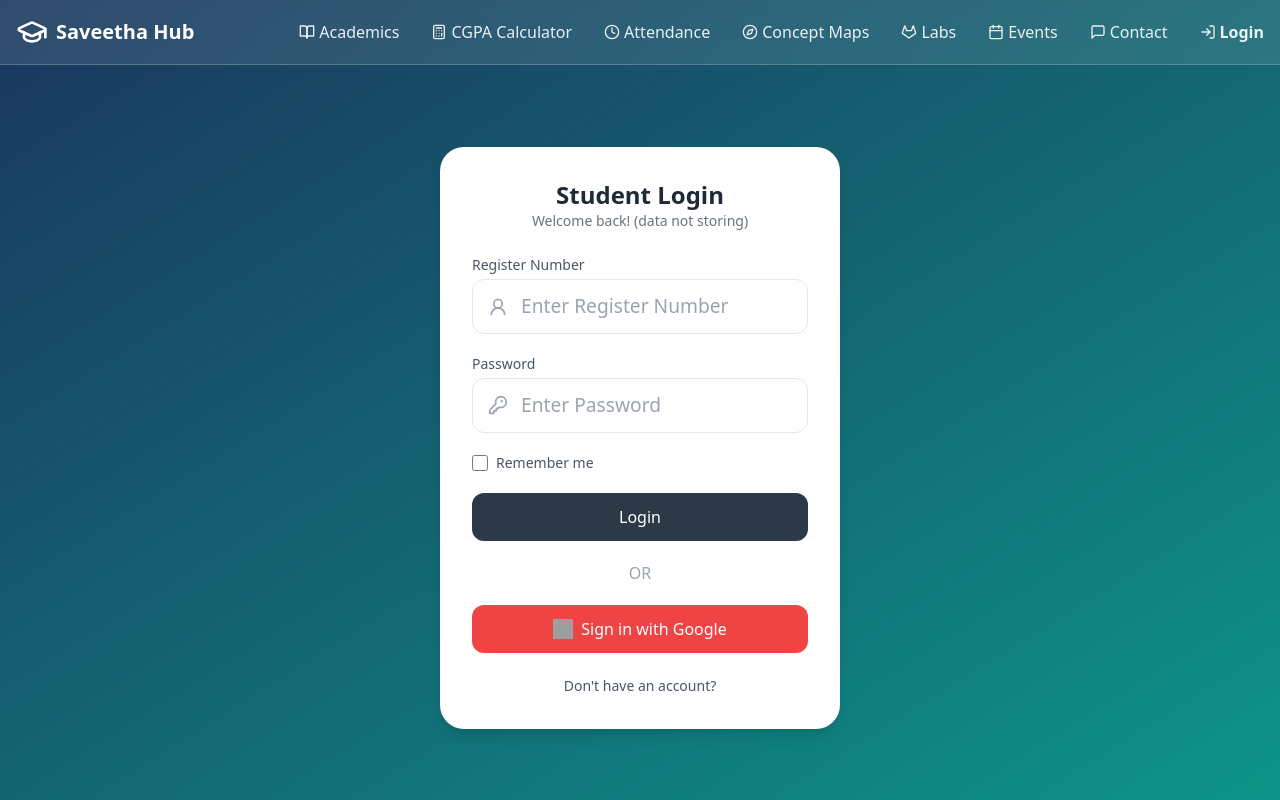
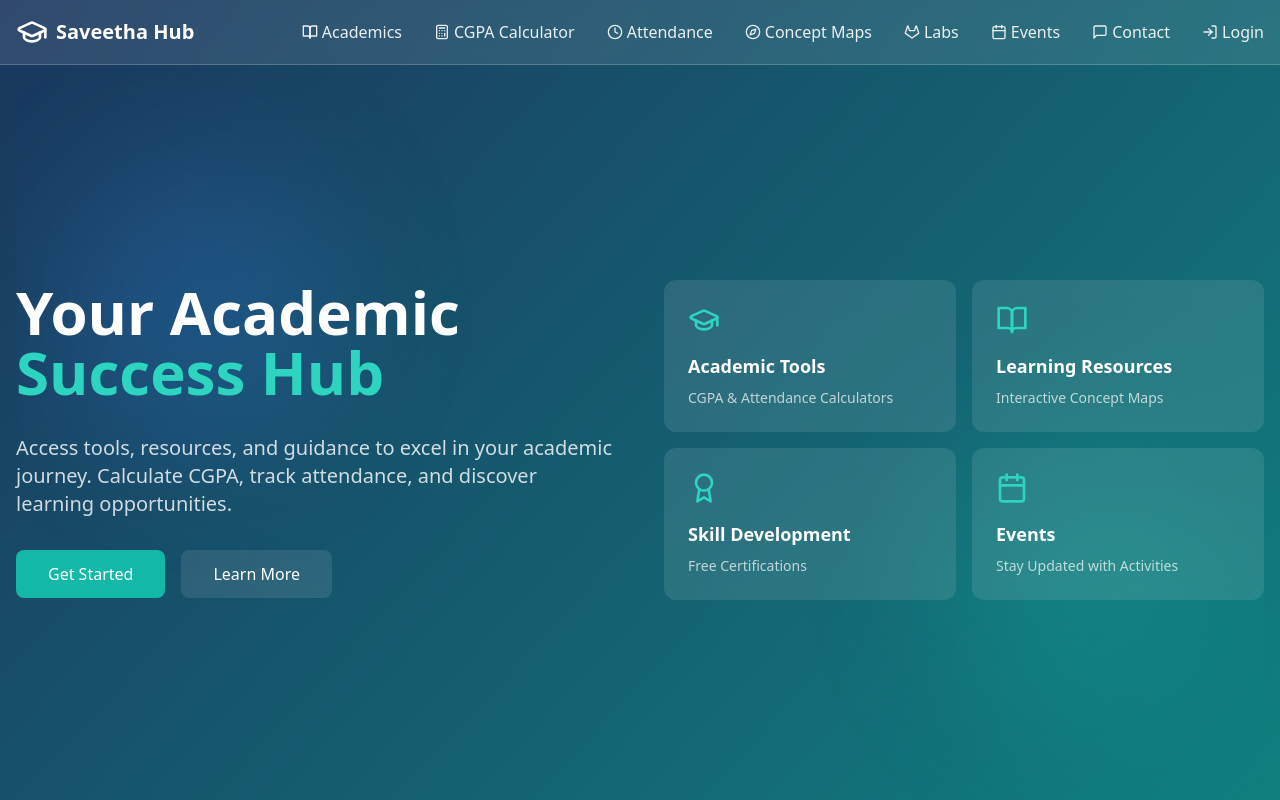
Before and after one commit to ComradeMohan/saveethahub, a React (Vite) app: page /home in a window 1280 px wide. Before the commit this address led to /login. Shown: the top 800 px of the page. Built offline with nearby package versions, Linux system fonts and the light colour scheme; grey boxes are pictures that could not be loaded.

Commit message:
Update App.tsx

```diff
--- a/src/App.tsx
+++ b/src/App.tsx
@@ -6,7 +6,6 @@
     Calendar,
     Clock,
     Compass,
-
     MessageSquare,
     LogInIcon,
     UserIcon,
@@ -24,34 +23,27 @@
 import EventsPage from './pages/EventsPage';
 import ContactPage from './pages/ContactPage';
 import LoginPage from './pages/LoginPage';
-import Signup from './pages/SignUpPage'; // Import the Signup component
+import Signup from './pages/SignUpPage';
+import ProfilePage from './pages/ProfilePage';
 
 const App: React.FC = () => {
-    const [isMenuOpen, setIsMenuOpen] = useState(false);
     const [user, setUser] = useState<{ username: string; email?: string } | null>(null);
-    const [isLoggedIn, setIsLoggedIn] = useState(false); // Track login status
 
-    // Check localStorage for existing user data
     useEffect(() => {
         const storedUser = localStorage.getItem('user');
         if (storedUser) {
             setUser(JSON.parse(storedUser));
-            setIsLoggedIn(true); // Set logged-in status if user data exists
         }
     }, []);
 
-    // Update localStorage whenever user state changes
-    useEffect(() => {
-        if (user) {
-            localStorage.setItem('user', JSON.stringify(user));
-        } else {
-            localStorage.removeItem('user');
-        }
-    }, [user]);
+    const handleSetUser = (userData: { username: string; email?: string }) => {
+        setUser(userData);
+        localStorage.setItem('user', JSON.stringify(userData));
+    };
 
-    const handleSetUser = (userData: { username: string }) => {
-        setUser(userData);
-        setIsLoggedIn(true); // Update isLoggedIn when user is set
+    const handleLogout = () => {
+        setUser(null);
+        localStorage.removeItem('user');
     };
 
     const navItems = [
@@ -65,42 +57,20 @@
         {
             title: user ? user.username : 'Login',
             icon: user ? UserIcon : LogInIcon,
-            path: '/login',
+            path: user ? '/profile' : '/login',
         },
     ];
 
     return (
         <Router>
             <div className="min-h-screen bg-gradient-to-br from-[#1a365d] to-[#0d9488]">
-                <Navbar
-                    items={navItems}
-                    isMenuOpen={isMenuOpen}
-                    setIsMenuOpen={setIsMenuOpen}
-                />
+                <Navbar items={navItems} />
                 <main className="container mx-auto px-4 pt-20">
                     <Routes>
-                        <Route
-                            path="/login"
-                            element={
-                                isLoggedIn ? (
-                                    <Navigate to="/home" replace />
-                                ) : (
-                                    <LoginPage setUser={handleSetUser} /> // Pass handleSetUser
-                                )
-                            }
-                        />
+                        <Route path="/login" element={user ? <Navigate to="/profile" replace /> : <LoginPage setUser={handleSetUser} />} />
                         <Route path="/signup" element={<Signup />} />
-                        <Route
-                            path="/home"
-                            element={
-                                isLoggedIn ? (
-                                    <HomePage />
-                                ) : (
-                                    <Navigate to="/login" replace />
-                                )
-                            }
-                        />
-                        <Route path="/" element={<Navigate to="/home" replace />} /> {/* Redirect to home if logged in */}
+                        <Route path="/profile" element={user ? <ProfilePage user={user} onLogout={handleLogout} /> : <Navigate to="/login" replace />} />
+                        <Route path="/home" element={<HomePage />} />
                         <Route path="/academics" element={<AcademicsPage />} />
                         <Route path="/cgpa-calculator" element={<CGPACalculatorPage />} />
                         <Route path="/attendance" element={<AttendancePage />} />
@@ -109,8 +79,8 @@
                         <Route path="/certifications" element={<CertificationsPage />} />
                         <Route path="/events" element={<EventsPage />} />
                         <Route path="/contact" element={<ContactPage />} />
+                        <Route path="/" element={<Navigate to="/home" replace />} />
                     </Routes>
-                    {user && <p>Logged in as: {user.username}</p>}
                 </main>
             </div>
         </Router>
```
